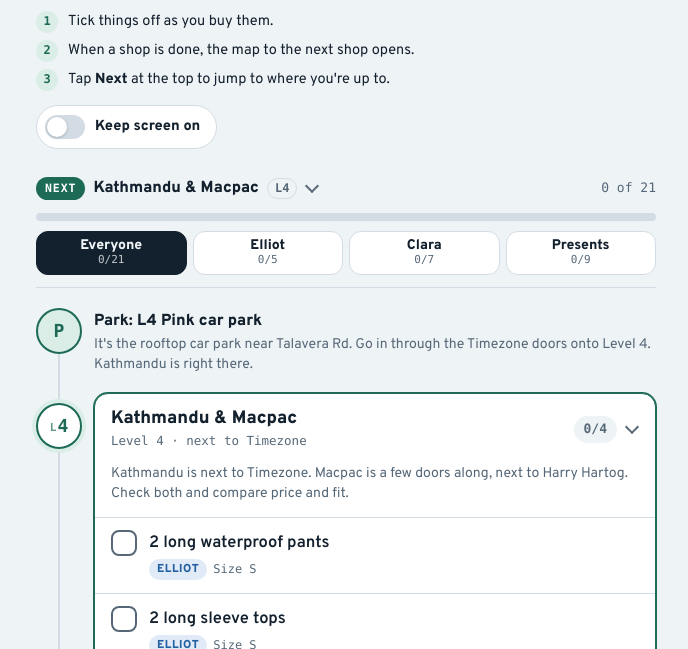
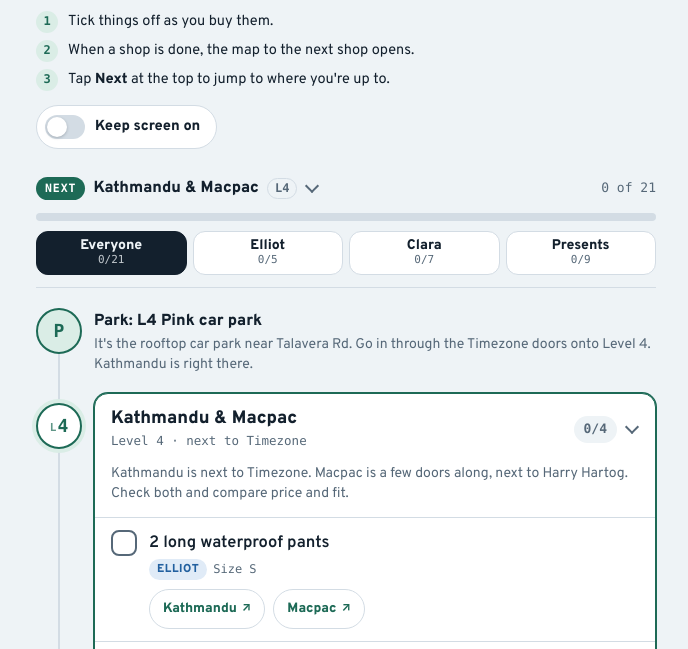
Before and after one commit to unknowncharicter/Europe-Christmas-trip-shopping-list, a plain HTML site: page index.html in a window 1280 px wide. Shown: the part 151-800 px from the top of the page, without its empty margins (294-982 px from the left). Drawn offline with Linux system fonts and the light colour scheme; a web font is replaced by a local one.

Commit message:
Add store website links under each item to check stock
Co-Authored-By: Claude Opus 5.5 <noreply@anthropic.com>
Claude-Session: https://claude.ai/code/session_01GKwR6jD5zdwEjAEbvixCBs

```diff
--- a/index.html
+++ b/index.html
@@ -159,7 +159,10 @@ h1{margin:0; font-size:32px; line-height:1.05; font-weight:800; letter-spacing:-
 .empty-msg{margin:0; padding:0 16px 14px; font-size:14px; color:var(--muted); font-style:italic}
 
 .items{list-style:none; margin:0; padding:0}
-.item{position:relative; border-top:1px solid var(--line); display:flex; align-items:stretch}
+.item{position:relative; border-top:1px solid var(--line); display:flex; flex-wrap:wrap; align-items:stretch}
+.links{flex-basis:100%; display:flex; flex-wrap:wrap; gap:8px; padding:0 16px 12px 54px; margin-top:-4px}
+.shop-link{display:inline-flex; align-items:center; gap:5px; min-height:40px; padding:0 13px; border:1px solid var(--line); border-radius:99px; background:var(--surface); color:var(--route); font-size:13.5px; font-weight:700; text-decoration:none}
+.shop-link::after{content:"↗"; font-size:12px}
 .chk{position:absolute; opacity:0; width:1px; height:1px; pointer-events:none}
 .item-label{flex:1; min-width:0; display:grid; grid-template-columns:26px minmax(0, 1fr); gap:12px; padding:13px 16px; cursor:pointer; align-items:start}
 .box{
@@ -248,7 +251,7 @@ h1{margin:0; font-size:32px; line-height:1.05; font-weight:800; letter-spacing:-
 /* Tap feedback on touch screens */
 @media (hover:none){
   .card-head:active, .seg button:active, .next-btn:active, .show-way:active, .add-btn:active,
-  .way-hide:active, .wake:active, .reset:active, .viewer-bar button:active{opacity:.6}
+  .way-hide:active, .wake:active, .reset:active, .viewer-bar button:active, .shop-link:active{opacity:.6}
   .item-label:active{background:var(--bg)}
 }
 @media (prefers-reduced-motion: reduce){ *{transition:none !important} }
@@ -292,6 +295,7 @@ h1{margin:0; font-size:32px; line-height:1.05; font-weight:800; letter-spacing:-
   <section class="tips" aria-labelledby="tipsTitle">
     <h2 id="tipsTitle">Good to know</h2>
     <ul>
+      <li><strong>Check stock before you go</strong>Tap the shop names under each item to open that shop's website. Where the site lets you, pick Macquarie Centre as your store.</li>
       <li><strong>Leather sneakers are not waterproof</strong>Snow will soak them. Look for waterproof kids boots, or buy a waterproofing spray for the sneakers. Kathmandu and Macpac may have kids snow boots, so check on Level 4.</li>
       <li><strong>NeutraFluor 5000 Plus is often kept behind the counter</strong>Ask the pharmacist. Calling the pharmacy first to check stock saves a wasted trip.</li>
       <li><strong>Sizes</strong>Elliot is a Small. Some shops call that adult S, others boys 14, so compare. Clara is 6–8.</li>
@@ -344,7 +348,7 @@ h1{margin:0; font-size:32px; line-height:1.05; font-weight:800; letter-spacing:-
         { src: "maps/04-escalator-to-jd-sports.png", w: 1806, h: 739, step: "Level 3", cap: "Walk straight along the hall. You pass Bonds on your right. JD Sports is at the far end on your right, next to Hype DC." }
       ] },
       items: [
-        { id: "g-phil", who: "g", for: "Phil", text: "Star Wars: The Mandalorian: A Graphic Novel", note: "Paperback, $19.99." },
+        { id: "g-phil", who: "g", for: "Phil", text: "Star Wars: The Mandalorian: A Graphic Novel", note: "Paperback, $19.99. Big W only sells it online, so get it here." },
         { id: "g-brody-book", who: "g", for: "Brody", text: "A book" }
       ] },
     { id: "jd", level: "3", name: "JD Sports", where: "Level 3 · next to Hype DC",
@@ -439,6 +443,28 @@ h1{margin:0; font-size:32px; line-height:1.05; font-weight:800; letter-spacing:-
     { marker: true, title: "Back to the car",
       text: "You're done! The lifts between H&M and Zara on Level 2 go up to the L4 Pink car park." }
   ];
+
+  // Store web pages, to check stock before going
+  var LINKS = {
+    "e-wpants": [["Kathmandu", "https://www.kathmandu.com.au/products/trailhead-mns-rain-pants-v3-black"], ["Macpac", "https://www.macpac.com.au/macpac-mens-jetstream-rain-pants/115221.html"]],
+    "e-tops": [["Kathmandu", "https://www.kathmandu.com.au/collections/kids-baselayers"], ["Macpac", "https://www.macpac.com.au/macpac-mens-geothermal-long-sleeve-top/119180-SCS00-M.html"]],
+    "c-pants": [["Macpac", "https://www.macpac.com.au/macpac-kids-jetstream-rain-pants/119240.html"], ["Kathmandu", "https://www.kathmandu.com.au/products/pocket-it-2l-kids-rain-pants-v3-black"]],
+    "c-tops": [["Kathmandu", "https://www.kathmandu.com.au/collections/kids-baselayers"], ["Macpac", "https://www.macpac.com.au/macpac-kids-geothermal-long-sleeve-top/119192.html"]],
+    "g-dee": [["Rebel clothes", "https://www.rebelsport.com.au/fitness/hybrid-training/hybrid-training-clothing"], ["Rebel gym gear", "https://www.rebelsport.com.au/ptp"]],
+    "g-phil": [["Harry Hartog", "https://www.harryhartog.com.au/products/star-wars-the-mandalorian-a-graphic-novel-star-wars-9781761215797"]],
+    "g-dad": [["JD Sports", "https://www.jd-sports.com.au/products/handball-spezial-121576842?variants=49621180776663"]],
+    "e-paste": [["Priceline", "https://www.priceline.com.au/search/?q=neutrafluor"]],
+    "e-undies": [["Bonds", "https://www.bonds.com.au/mens/underwear/trunks.html"]],
+    "e-pjs": [["Bonds", "https://www.bonds.com.au/mens/sleep.html"]],
+    "c-undies": [["Bonds", "https://www.bonds.com.au/kids/girls-underwear.html"]],
+    "c-pjs": [["Bonds", "https://www.bonds.com.au/kids/sleep.html"]],
+    "c-shoes": [["Myer girls shoes", "https://www.myer.com.au/c/kidsbaby/kids-girls/kids-girls-shoes"], ["Myer leather sneakers", "https://www.myer.com.au/buy/kids-white-sneakers"]],
+    "c-tunic": [["Seed", "https://www.seedheritage.com/girl/clothing/"]],
+    "c-shorts": [["Seed", "https://www.seedheritage.com/girl/clothing/shorts/"]],
+    "g-maddie": [["Mecca", "https://www.mecca.com/en-au/gift-cards/purchase/"]],
+    "g-amelia-ear": [["Lovisa", "https://www.lovisa.com.au/collections/earrings"]],
+    "g-amelia-daise": [["Big W", "https://www.bigw.com.au/brands/daise"], ["Kmart", "https://www.kmart.com.au/product/daise-exfoliating-body-scrub-510g-coconut-glow-43675395/"]]
+  };
 
   var WHO = { e: "Elliot", c: "Clara", b: "Both", g: "Presents" };
   var KEY = "europe-trip-shopping-v1";
@@ -586,6 +612,13 @@ h1{margin:0; font-size:32px; line-height:1.05; font-weight:800; letter-spacing:-
           it.size ? h("span", { class: "size", text: "Size " + it.size }) : null),
         it.note ? h("span", { class: "inote", text: it.note }) : null));
     var li = h("li", { class: "item" }, input, label);
+    if (LINKS[it.id]) {
+      var row = h("div", { class: "links" });
+      LINKS[it.id].forEach(function (l) {
+        row.append(h("a", { class: "shop-link", href: l[1], target: "_blank", rel: "noopener", text: l[0], "aria-label": "Check " + it.text + " on the " + l[0] + " website" }));
+      });
+      li.append(row);
+    }
     if (it.custom) {
       li.append(h("button", {
         type: "button", class: "del", "aria-label": "Remove " + it.text, text: "×",
--- a/sw.js
+++ b/sw.js
@@ -1,6 +1,6 @@
 // Keeps a copy of the app on the phone so it still opens with no signal in the centre.
 // Change VERSION whenever the app or maps change, so phones pick up the new copy.
-const VERSION = "trip-shopping-v2";
+const VERSION = "trip-shopping-v3";
 const FILES = [
   "./",
   "index.html",
```
